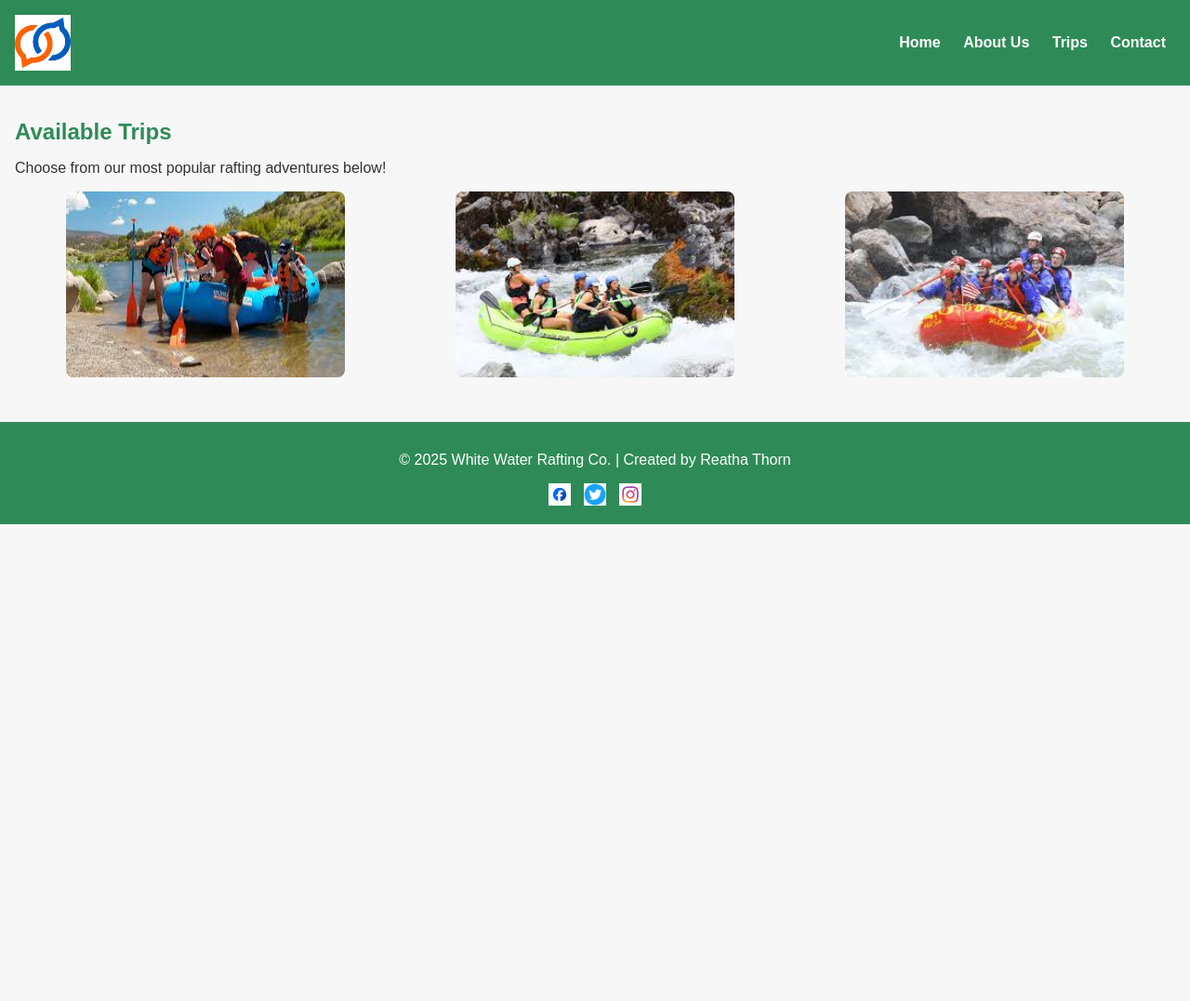
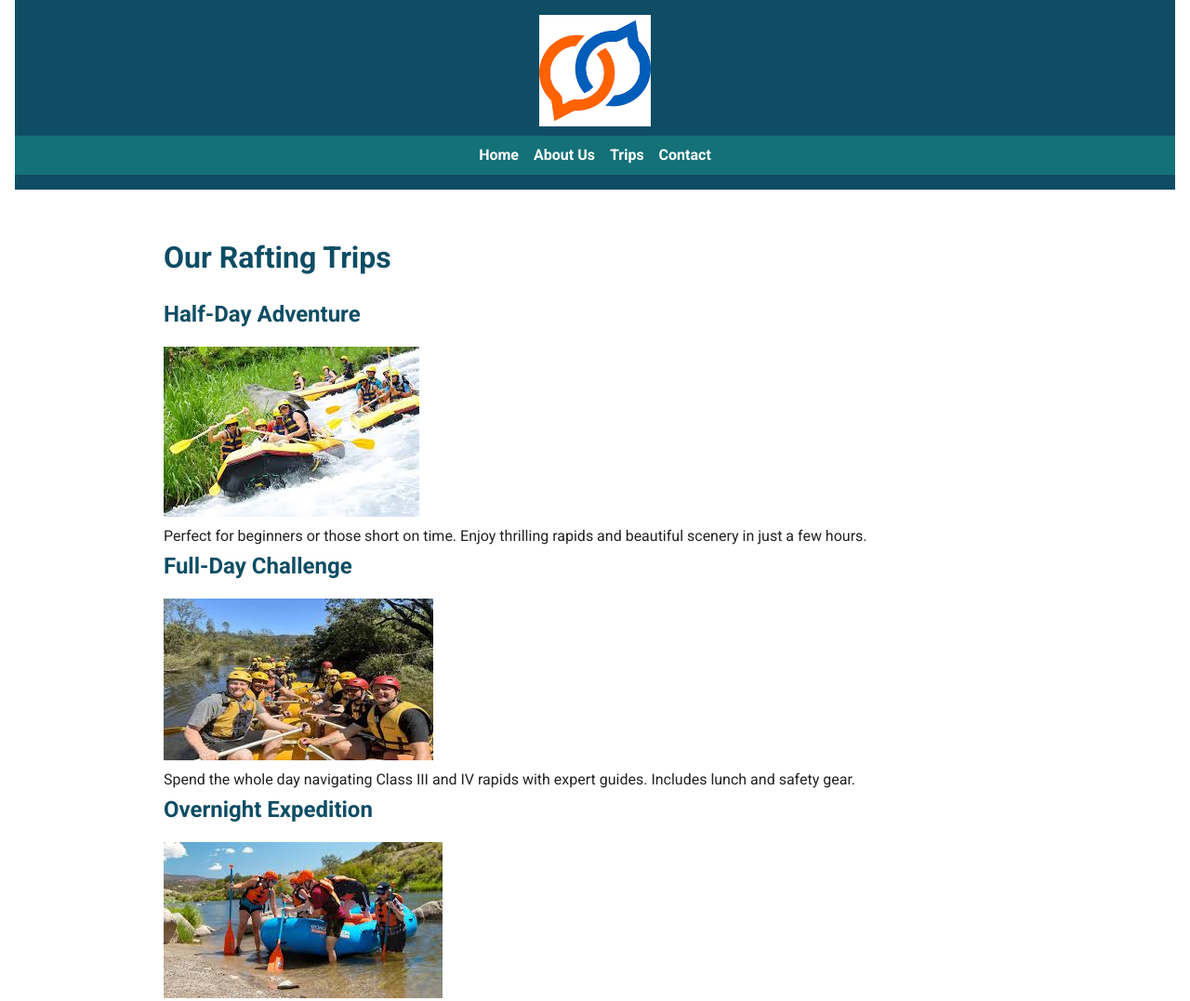
Before and after one commit to ReathaThorn36/wdd130, a plain HTML site: page wwr/trips.html in a window 1280 px wide. Shown: the top 1077 px of the page at 93% size. Before the commit the page ends 800 px from the top, so only its background shows below. Drawn offline with Linux system fonts and the light colour scheme.

Commit message:
Upload new WDD130 student homepage and rafting project

```diff
--- a/styles/styles.css
+++ b/styles/styles.css
@@ -1,46 +1,30 @@
-/* General Reset */
-* {
+/* styles/styles.css */
+
+body {
+  font-family: Arial, sans-serif;
   margin: 0;
   padding: 0;
-  box-sizing: border-box;
+  max-width: 1000px;
+  margin: auto;
+  background-color: #f4f4f4;
+  color: #333;
 }
 
-/* Body Styling */
-body {
-  font-family: Arial, sans-serif;
-  line-height: 1.6;
-  background-color: #f4f4f4;
-  color: #333;
-  padding: 20px;
+header {
+  background-color: #003366;
+  color: white;
+  padding: 1rem;
+  text-align: center;
 }
 
-/* Header Section */
-header {
-  text-align: center;
-  padding-bottom: 20px;
-}
-
-header h1 {
-  font-size: 2em;
-  margin-bottom: 10px;
-}
-
-header img {
-  border-radius: 50%;
-  width: 150px;
-  height: auto;
-  margin-bottom: 10px;
-}
-
-/* Navigation Links */
 nav {
-  margin-top: 10px;
+  margin-top: 1rem;
 }
 
 nav a {
+  margin: 0 1rem;
   text-decoration: none;
-  margin: 0 10px;
-  color: #005f99;
+  color: white;
   font-weight: bold;
 }
 
@@ -48,29 +32,36 @@ nav a:hover {
   text-decoration: underline;
 }
 
-/* Main Content */
-main {
-  max-width: 800px;
-  margin: 0 auto;
-  background: white;
-  padding: 20px;
-  border-radius: 8px;
-  box-shadow: 0 2px 5px rgba(0,0,0,0.1);
+img {
+  max-width: 100%;
+  height: auto;
+  display: block;
+  margin: 1rem auto;
 }
 
-section {
-  margin-bottom: 20px;
+main {
+  padding: 1rem;
+  background-color: white;
+  border-radius: 10px;
+  box-shadow: 0 0 10px rgba(0, 0, 0, 0.1);
 }
 
-section h2 {
-  color: #005f99;
-  margin-bottom: 10px;
+h1, h2 {
+  color: #003366;
 }
 
-/* Footer Styling */
+aside {
+  background-color: #e0f0ff;
+  padding: 1rem;
+  margin-top: 1rem;
+  border-left: 4px solid #0077cc;
+}
+
 footer {
   text-align: center;
-  margin-top: 30px;
-  font-size: 0.9em;
-  color: #777;
+  padding: 1rem;
+  background-color: #003366;
+  color: white;
+  margin-top: 2rem;
+  font-size: 0.9rem;
 }
--- a/wwr/styles/rafting.css
+++ b/wwr/styles/rafting.css
@@ -1,29 +1,54 @@
-/* General Page Styling */
-body {
-  font-family: Arial, sans-serif;
+/* Google Fonts */
+@import url('https://fonts.googleapis.com/css2?family=Roboto:wght@400;700&display=swap');
+
+:root {
+  --primary-color: #0e4d64;
+  --secondary-color: #137177;
+  --accent-color: #f39237;
+  --light-color: #ffffff;
+  --dark-color: #222;
+}
+
+* {
   margin: 0;
   padding: 0;
-  background-color: #f7f7f7;
-  color: #333;
+  box-sizing: border-box;
 }
 
-/* Header & Navigation */
+body {
+  font-family: 'Roboto', sans-serif;
+  line-height: 1.6;
+  background-color: var(--light-color);
+  color: var(--dark-color);
+  padding: 0 1rem;
+}
+
+/* Header and Navigation */
 header {
-  background-color: #2e8b57;
-  display: flex;
-  align-items: center;
-  justify-content: space-between;
-  padding: 1rem;
+  background-color: var(--primary-color);
+  color: var(--light-color);
+  padding: 1rem 0;
+  text-align: center;
 }
 
 header img {
-  height: 60px;
+  max-width: 120px;
+  height: auto;
+  display: block;
+  margin: 0 auto 10px;
+}
+
+nav {
+  display: flex;
+  justify-content: center;
+  gap: 1rem;
+  background-color: var(--secondary-color);
+  padding: 0.5rem 0;
 }
 
 nav a {
-  margin: 0 10px;
+  color: var(--light-color);
   text-decoration: none;
-  color: #fff;
   font-weight: bold;
 }
 
@@ -31,90 +56,86 @@ nav a:hover {
   text-decoration: underline;
 }
 
-/* Hero Image */
-.hero {
-  width: 100%;
-  height: auto;
-  display: block;
+/* Main Content */
+main {
+  max-width: 960px;
+  margin: 2rem auto;
+  padding: 1rem;
+}
+
+h1, h2 {
+  color: var(--primary-color);
   margin-bottom: 1rem;
 }
 
-/* Main Section */
-main {
-  padding: 1rem;
+/* Images */
+img {
+  max-width: 100%;
+  height: auto;
+  display: block;
+  margin: 0.5rem 0;
 }
 
-main h2 {
-  color: #2e8b57;
-  margin-bottom: 0.5rem;
+/* Form */
+form {
+  background-color: #f4f4f4;
+  padding: 1rem;
+  border-radius: 5px;
 }
 
-.adventures {
-  display: flex;
-  gap: 10px;
-  flex-wrap: wrap;
-  justify-content: space-around;
+label {
+  display: block;
+  margin: 0.5rem 0 0.2rem;
+  font-weight: bold;
+}
+
+input[type="text"],
+textarea {
+  width: 100%;
+  padding: 0.5rem;
+  border: 1px solid #ccc;
+  border-radius: 4px;
+}
+
+input[type="radio"],
+input[type="checkbox"] {
+  margin-right: 0.5rem;
+}
+
+button[type="submit"] {
+  background-color: var(--accent-color);
+  color: var(--light-color);
+  border: none;
+  padding: 0.7rem 1.2rem;
+  font-size: 1rem;
+  border-radius: 4px;
+  cursor: pointer;
   margin-top: 1rem;
 }
 
-.adventures img {
-  width: 300px;
-  height: auto;
-  border-radius: 8px;
+button[type="submit"]:hover {
+  background-color: #dd7a1f;
 }
 
 /* Footer */
 footer {
-  background-color: #2e8b57;
-  color: white;
   text-align: center;
-  padding: 1rem;
+  background-color: var(--primary-color);
+  color: var(--light-color);
+  padding: 1rem 0;
   margin-top: 2rem;
 }
 
-.social-icons {
-  margin-top: 0.5rem;
+footer .social img {
+  width: 30px;
+  margin: 0 10px;
+  vertical-align: middle;
 }
 
-.social-icons img {
-  width: 24px;
-  margin: 0 5px;
+/* Responsive */
+@media (max-width: 600px) {
+  nav {
+    flex-direction: column;
+    gap: 0.5rem;
+  }
 }
-
-/* Form Styling */
-form {
-  background-color: #fff;
-  padding: 1rem;
-  border-radius: 8px;
-  box-shadow: 0 0 10px rgba(0,0,0,0.1);
-  max-width: 500px;
-  margin-top: 1rem;
-}
-
-form label {
-  display: block;
-  margin-top: 10px;
-}
-
-form input,
-form textarea {
-  width: 100%;
-  padding: 0.5rem;
-  margin-top: 5px;
-  border: 1px solid #ccc;
-  border-radius: 4px;
-}
-
-form button {
-  margin-top: 10px;
-  padding: 0.5rem 1rem;
-  background-color: #2e8b57;
-  color: white;
-  border: none;
-  border-radius: 4px;
-  cursor: pointer;
-}
-
-form button:hover {
-  background-color: #246b45;
-}
--- a/wwr/trips.html
+++ b/wwr/trips.html
@@ -1,14 +1,16 @@
 <!DOCTYPE html>
-<html lang="en">
+<html lang="en-US">
 <head>
-  <meta charset="UTF-8" />
-  <meta name="viewport" content="width=device-width, initial-scale=1.0"/>
-  <title>Trips | White Water Rafting</title>
-  <link rel="stylesheet" href="styles/rafting.css" />
+  <meta charset="UTF-8">
+  <meta name="viewport" content="width=device-width,initial-scale=1.0">
+  <meta name="description" content="Explore rafting trip options with Dry Oar Rafting. Find the perfect adventure for you!">
+  <meta name="author" content="Reatha Thorn">
+  <title>Trips - Dry Oar Rafting</title>
+  <link rel="stylesheet" href="styles/rafting.css">
 </head>
 <body>
   <header>
-    <img src="images/logo.png" alt="Rafting Logo" />
+    <img src="images/logo.png" alt="Rafting Site Logo">
     <nav>
       <a href="index.html">Home</a>
       <a href="about.html">About Us</a>
@@ -16,24 +18,38 @@
       <a href="contact.html">Contact</a>
     </nav>
   </header>
+  <main>
+    <h1>Our Rafting Trips</h1>
 
-  <main>
-    <h2>Available Trips</h2>
-    <p>Choose from our most popular rafting adventures below!</p>
+    <section>
+      <h2>Half-Day Adventure</h2>
+      <img src="images/adventure1.jpg" alt="Half-Day River Adventure">
+      <p>Perfect for beginners or those short on time. Enjoy thrilling rapids and beautiful scenery in just a few hours.</p>
+    </section>
 
-    <div class="adventures">
-      <img src="images/adventure3.jpg" alt="Trip 1">
-      <img src="images/adventure4.jpg" alt="Trip 2">
-      <img src="images/adventure5.jpg" alt="Trip 3">
-    </div>
+    <section>
+      <h2>Full-Day Challenge</h2>
+      <img src="images/adventure2.jpg" alt="Full-Day River Challenge">
+      <p>Spend the whole day navigating Class III and IV rapids with expert guides. Includes lunch and safety gear.</p>
+    </section>
+
+    <section>
+      <h2>Overnight Expedition</h2>
+      <img src="images/adventure3.jpg" alt="Overnight Rafting Expedition">
+      <p>Camp under the stars on a multi-day river adventure. Meals, equipment, and memories included.</p>
+    </section>
+
+    <section>
+      <h2>Book Your Trip Today!</h2>
+      <p>Ready for adventure? <a href="contact.html">Contact us</a> to reserve your trip now or ask any questions.</p>
+    </section>
   </main>
-
   <footer>
-    <p>© 2025 White Water Rafting Co. | Created by Reatha Thorn</p>
-    <div class="social-icons">
-      <a href="#"><img src="images/facebook.png" alt="Facebook"></a>
-      <a href="#"><img src="images/twitter.png" alt="Twitter"></a>
-      <a href="#"><img src="images/instagram.png" alt="Instagram"></a>
+    <p>Copyright © Brigham Young University-Idaho | All rights reserved</p>
+    <div class="social">
+      <a href="#"><img src="images/facebook.png" alt="Facebook Icon"></a>
+      <a href="#"><img src="images/instagram.png" alt="Instagram Icon"></a>
+      <a href="#"><img src="images/twitter.png" alt="Twitter Icon"></a>
     </div>
   </footer>
 </body>
```
Also changed, not shown: index.html (+17 -22 lines), wwr/about.html (+31 -22 lines), wwr/contact.html (+53 -24 lines), wwr/index.html (+15 -28 lines), images/interest1.jpg (added), images/interest2.jpg (added), images/profile.jpg (renamed from images/reatha.jpg), wwr/images/contact-wireframe.png (deleted), wwr/images/guide.jpg (renamed from wwr/images/employee.jpg), wwr/images/river.jpg (renamed from wwr/images/adventure5.jpg).
